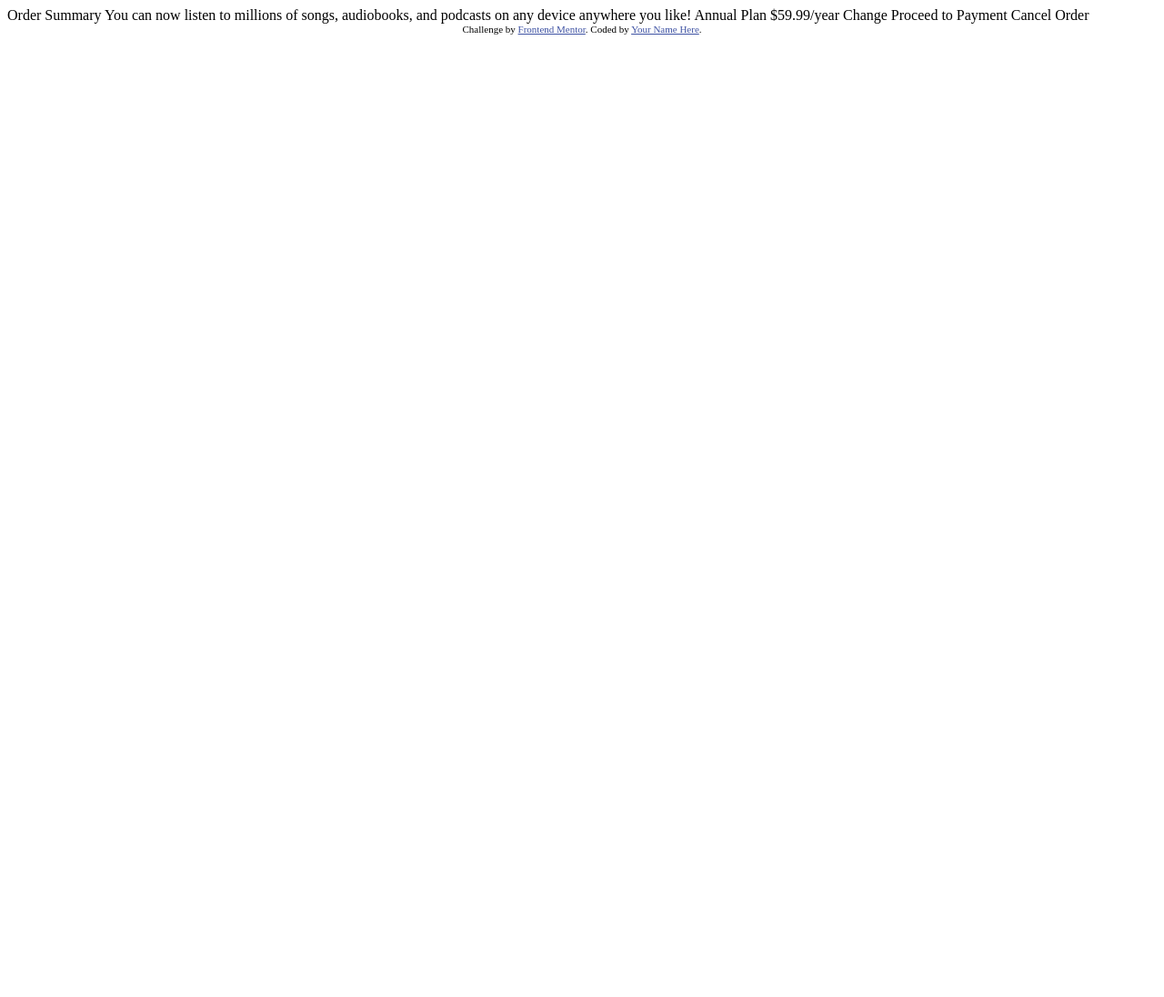
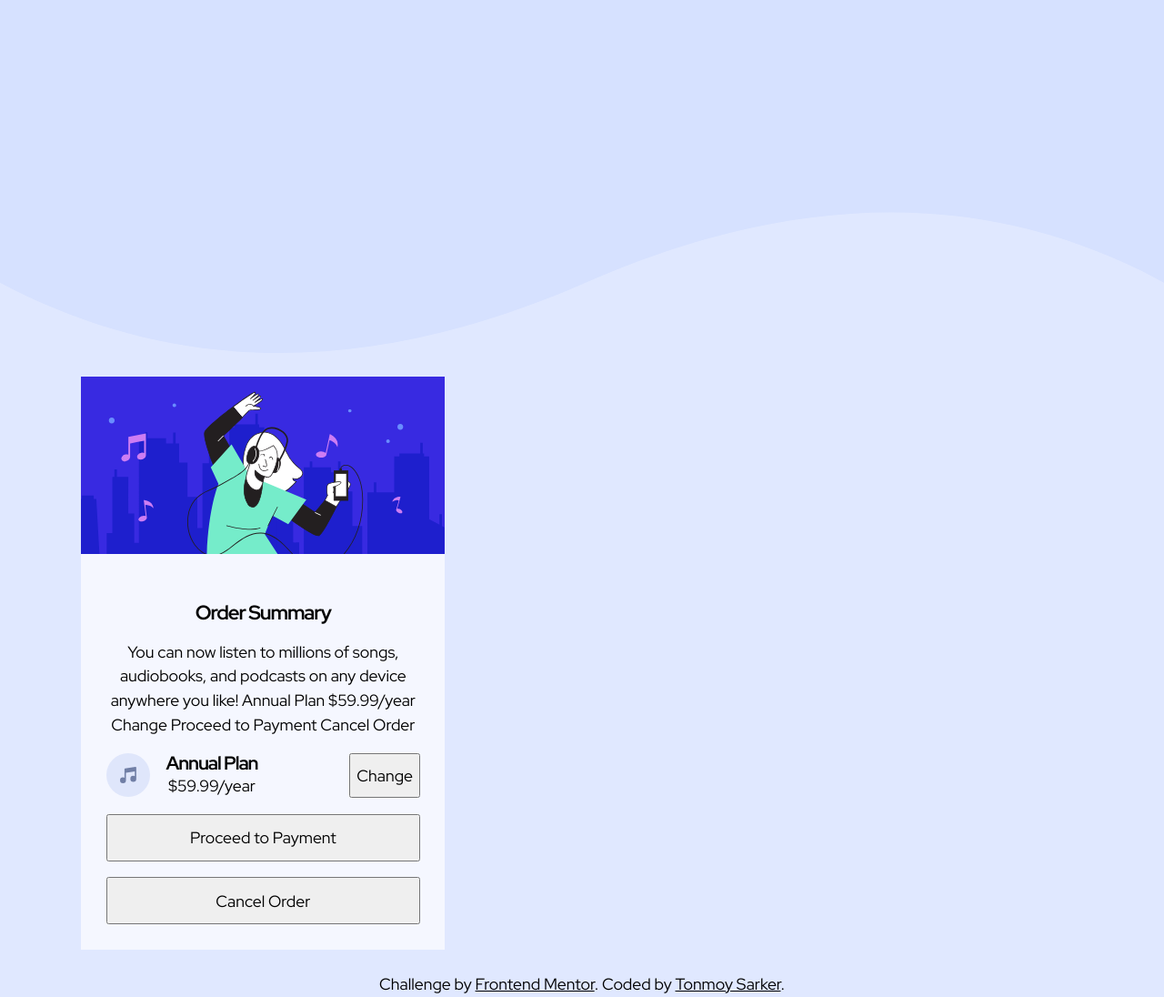
Before and after one commit to tonmoysarker/fm-order-summary-component, a plain HTML site: page index.html in a window 1280 px wide. Shown: the whole page at 91% size. Before the commit the page ends 800 px from the top, so only its background shows below. Drawn offline with Linux system fonts and the light colour scheme.

Commit message:
done it somewhat, lost interest kinda. Head is filled with lots of thoughts

```diff
--- a/reset.css
+++ b/css/reset.css
@@ -16,7 +16,7 @@ html {
 /* Remove default margin in favour of better control in authored CSS */
 body, h1, h2, h3, h4, p,
 figure, blockquote, dl, dd {
-  margin-block-end: 0;
+  margin: 0;
 }
 
 /* Remove list styles on ul, ol elements with a list role, which suggests default styling will be removed */
--- a/index.html
+++ b/index.html
@@ -1,37 +1,71 @@
 <!DOCTYPE html>
 <html lang="en">
-<head>
-  <meta charset="UTF-8">
-  <meta name="viewport" content="width=device-width, initial-scale=1.0"> <!-- displays site properly based on user's device -->
+  <head>
+    <meta charset="UTF-8" />
+    <meta name="viewport" content="width=device-width, initial-scale=1.0" />
+    <!-- displays site properly based on user's device -->
 
-  <link rel="icon" type="image/png" sizes="32x32" href="./images/favicon-32x32.png">
+    <link
+      rel="icon"
+      type="image/png"
+      sizes="32x32"
+      href="./images/favicon-32x32.png"
+    />
 
-  <title>Frontend Mentor | Order summary card</title>
+    <title>Order summary card</title>
+    <link rel="stylesheet" href="css/reset.css" />
+    <link rel="stylesheet" href="css/main.css" />
+  </head>
+  <body class="flex flex-column">
+    <picture>
+      <source srcset="images/pattern-background-desktop.svg" media="(min-width: 1024px)" />
+      <img src="" alt="">
+    </picture>
+    <main class="wrapper">
+      <h1 class="sr-only">Order Summary</h1>
+      <article class="summary-card flex flex-column">
+        <picture>
+          <img
+            class="summary-card__image"
+            src="images/illustration-hero.svg"
+            alt="Order Cover"
+        /></picture>
+        <section class="summary-card__content flex flex-column">
+          <h2 class="summary-card__title">Order Summary</h2>
+          <p class="summary-card__description">
+            You can now listen to millions of songs, audiobooks, and podcasts on
+            any device anywhere you like! Annual Plan $59.99/year Change Proceed
+            to Payment Cancel Order
+          </p>
+          <section class="summary-card__plan flex">
+            <picture>
+              <img
+                class="summary-card__plan-icon"
+                src="images/icon-music.svg"
+                alt=""
+            /></picture>
+            <div class="summary-card__plan-details">
+              <h3 class="summary-card__plan-title">Annual Plan</h3>
+              <p class="summary-card__plan-price">$59.99/year</p>
+            </div>
+            <button class="summary-card__plan-change margin-left-a">
+              Change
+            </button>
+          </section>
 
-  <!-- Feel free to remove these styles or customise in your own stylesheet 👍 -->
-  <style>
-    .attribution { font-size: 11px; text-align: center; }
-    .attribution a { color: hsl(228, 45%, 44%); }
-  </style>
-</head>
-<body>
+          <button class="button summary-card__proceed">
+            Proceed to Payment
+          </button>
+          <button class="button summary-card__cancel">Cancel Order</button>
+        </section>
+      </article>
+    </main>
 
-  Order Summary
-
-  You can now listen to millions of songs, audiobooks, and podcasts on any
-  device anywhere you like!
-
-  Annual Plan
-  $59.99/year
-
-  Change
-
-  Proceed to Payment
-  Cancel Order
-
-  <div class="attribution">
-    Challenge by <a href="https://www.frontendmentor.io?ref=challenge" target="_blank">Frontend Mentor</a>.
-    Coded by <a href="#">Your Name Here</a>.
-  </div>
-</body>
+    <footer class="attribution">
+      Challenge by
+      <a href="https://www.frontendmentor.io?ref=challenge" target="_blank"
+        >Frontend Mentor</a
+      >. Coded by <a href="#">Tonmoy Sarker</a>.
+    </footer>
+  </body>
 </html>
--- a/scss/_blocks.scss
+++ b/scss/_blocks.scss
@@ -0,0 +1,16 @@
+.summary-card {
+  max-width: 25rem;
+  overflow: hidden;
+background-color: $very-pale-blue;
+
+  .summary-card__content {
+    --gutter: var(--step-0);
+    padding: var(--step-2);
+    text-align: center;
+  }
+}
+
+.button {
+  width: 100%;
+  padding: var(--step--1);
+}
--- a/scss/_compositions.scss
+++ b/scss/_compositions.scss
@@ -5,13 +5,13 @@
     var(--grid-placement, auto-fill),
     minmax(var(--grid-min-item-size, 16rem), 1fr)
   );
-  gap: var(--gutter, var(--space-s-l));
+  gap: var(--gutter, var(--space-s-l, 1rem));
 }
 
 //This is for creating flexbox
 .flex {
   display: flex;
-  gap: var(--gutter, var(--space-s-l));
+  gap: var(--gutter, var(--space-s-l, 1rem));
 }
 
 .flex-column {
--- a/scss/_global_styles.scss
+++ b/scss/_global_styles.scss
@@ -0,0 +1,24 @@
+body {
+  width: 100%;
+  background-color: $pale-blue;
+  font-family: $font-base;
+  font-size: var(--step-0);
+  justify-content: center;
+  align-items: center;
+}
+
+
+
+h1,
+h2,
+h3,
+h4,
+h5,
+h6 {
+  letter-spacing: $tracking-s;
+  font-weight: $font-weight-700;
+}
+
+h2 {
+  font-size: var(--step-1);
+}
--- a/scss/_utilities.scss
+++ b/scss/_utilities.scss
@@ -9,7 +9,7 @@
   width: clamp(
     16rem,
     90vw,
-    81.25rem
+    var(--max-width, 75rem)
   ); //min width 256px, ideal width 90vw, max width 1200px
   margin-left: auto;
   margin-right: auto;
@@ -86,4 +86,8 @@
   margin-block-end: auto;
 }
 
+//display utilities
+.display-block {
+  display: block;
+}
 //background colours
--- a/scss/_variables.scss
+++ b/scss/_variables.scss
@@ -1,9 +1,18 @@
 // font styles
+$font-base: "Red Hat Display", sans-serif;
+$font-weight-500: 500;
+$font-weight-700: 700;
+$font-weight-900: 900;
 
 // colours
 // primary
+$pale-blue: hsl(225, 100%, 94%);
+$bright-blue: hsl(245, 75%, 52%);
 
 // neutral
+$very-pale-blue: hsl(225, 100%, 98%);
+$desaturated-blue: hsl(224, 23%, 55%);
+$dark-blue: hsl(223, 47%, 23%);
 
 // font colours
 
@@ -14,6 +23,23 @@ $box-shadow: 32px 32px 92px -44px rgba(0, 0, 0, 0.47);
 
 :root {
   // these variables are defined in the classic way to take advantage of var() fallback
+  --step--1: clamp(0.8333rem, 0.8099rem + 0.1002vw, 0.9rem);
+  --step-0: clamp(1rem, 0.956rem + 0.1878vw, 1.125rem);
+  --step-1: clamp(1.2rem, 1.1274rem + 0.3099vw, 1.4063rem);
+  --step-2: clamp(1.44rem, 1.3281rem + 0.4775vw, 1.7578rem);
+
+  --space-s: clamp(1rem, 0.956rem + 0.1878vw, 1.125rem);
+  --space-m: clamp(1.5rem, 1.434rem + 0.2817vw, 1.6875rem);
+  --space-l: clamp(2rem, 1.912rem + 0.3756vw, 2.25rem);
+  --space-xl: clamp(3rem, 2.868rem + 0.5634vw, 3.375rem);
+
+  /* One-up pairs */
+  --space-s-m: clamp(1rem, 0.7579rem + 1.0329vw, 1.6875rem);
+  --space-m-l: clamp(1.5rem, 1.2359rem + 1.1268vw, 2.25rem);
+  --space-l-xl: clamp(2rem, 1.5158rem + 2.0657vw, 3.375rem);
+
+  /* Custom pairs */
+  --space-s-l: clamp(1rem, 0.5599rem + 1.8779vw, 2.25rem);
 
   --gutter: var(--space-s-m);
   --border-radius: var(--step-0);
--- a/scss/main.scss
+++ b/scss/main.scss
@@ -1,4 +1,5 @@
 // Imports
+@import url("https://fonts.googleapis.com/css2?family=Red+Hat+Display:ital,wght@0,300..900;1,300..900&display=swap");
 
 @import "variables";
 @import "global_styles";
```
Also changed, not shown: css/main.css (added), 1 other file.
